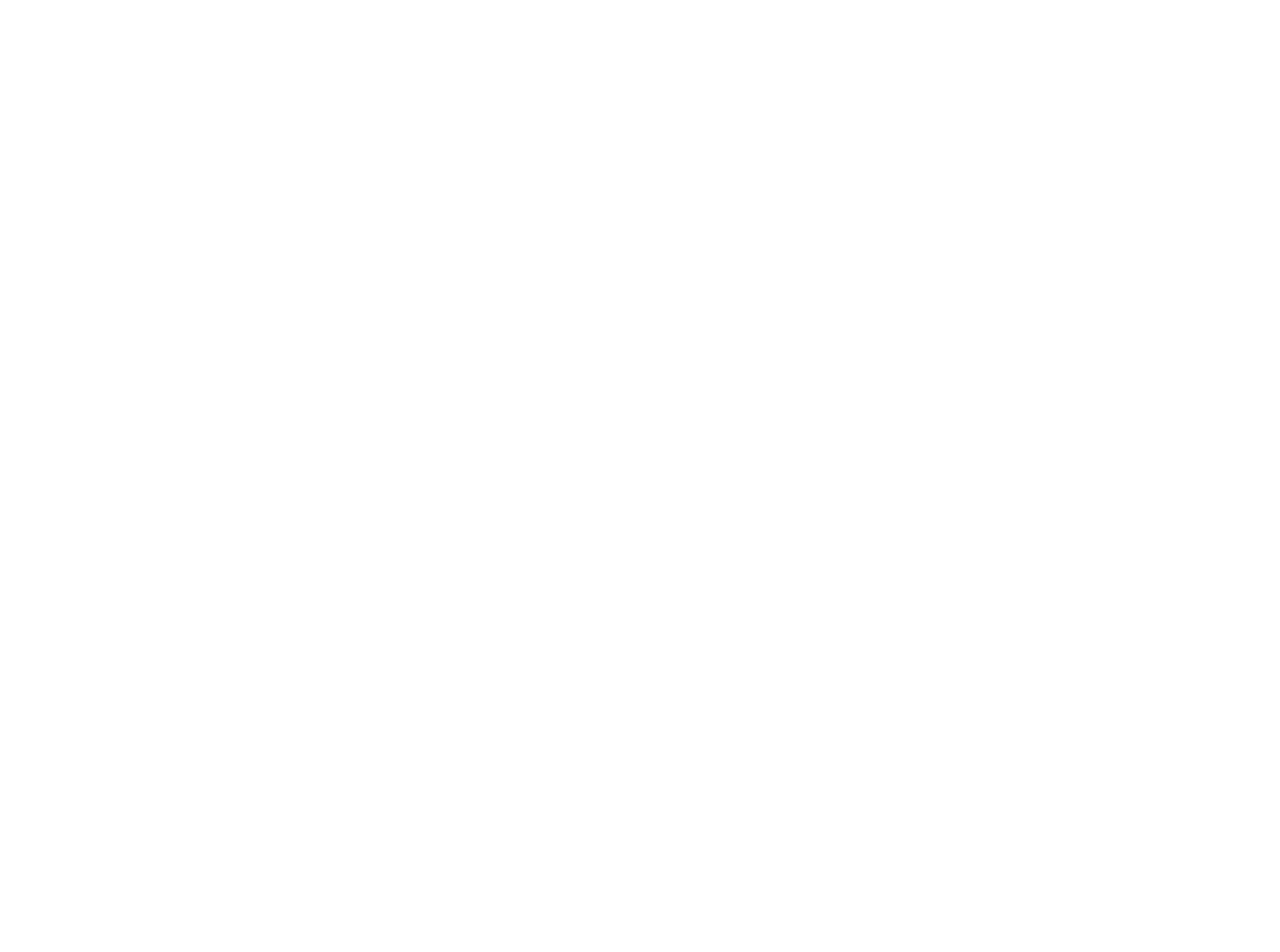
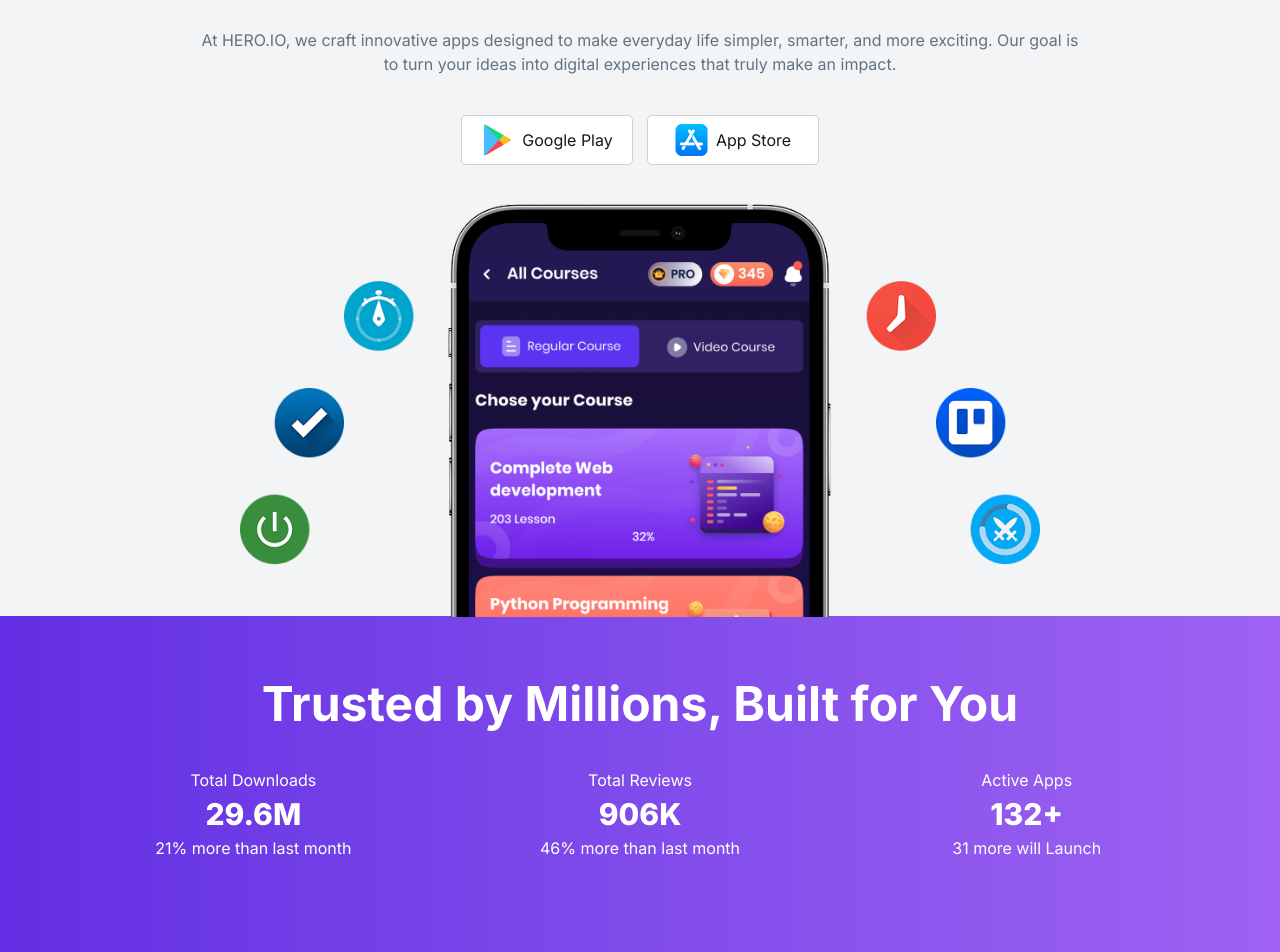
Before and after one commit to md-abdullah-al-ahad/PH-B12A08-Hero-Apps, a React (Vite) app: page / in a window 1280 px wide. Shown: the part 300-1252 px from the top of the page. Before the commit the page ends 800 px from the top, so only its background shows below. Built offline with nearby package versions, Linux system fonts and the light colour scheme.

Commit message:
add the hero section

```diff
--- /dev/null
+++ b/src/Components/Hero/Hero.jsx
@@ -0,0 +1,66 @@
+import React from "react";
+import appstore from "../../../public/appstore.png";
+import playstore from "../../../public/googleplay.png";
+import heroimg from "../../../public/hero.png";
+const Hero = () => {
+  return (
+    <div className="bg-gray-100">
+      <div className="flex flex-col items-center justify-center gap-10 px-6 pt-20 pb-0 sm:px-10 lg:px-20 max-w-[1440px] mx-auto">
+        <h1 className="text-5xl sm:text-6xl lg:text-7xl font-semibold text-center">
+          We Build <br /> <span className="text-[#632EE3]">Productive </span>{" "}
+          Apps
+        </h1>
+
+        <p className="text-center text-base sm:text-md max-w-4xl text-[#627382]">
+          At HERO.IO, we craft innovative apps designed to make everyday life
+          simpler, smarter, and more exciting. Our goal is to turn your ideas
+          into digital experiences that truly make an impact.
+        </p>
+
+        <div className="flex flex-wrap justify-center items-center gap-4">
+          <button className="w-full sm:w-auto min-w-[170px] flex justify-center items-center gap-2 p-2 outline outline-1 outline-[#D2D2D2] rounded bg-white hover:shadow-md transition">
+            <img src={playstore} alt="Google Play" />
+            <p>Google Play</p>
+          </button>
+          <button className="w-full sm:w-auto min-w-[170px] flex justify-center items-center gap-2 p-2 outline outline-1 outline-[#D2D2D2] rounded bg-white hover:shadow-md transition">
+            <img src={appstore} alt="App Store" />
+            <p>App Store</p>
+          </button>
+        </div>
+        <div className="w-full flex justify-center">
+          <img
+            className="w-full max-w-[800px] h-auto"
+            src={heroimg}
+            alt="Hero"
+          />
+        </div>
+      </div>
+      <div className="bg-gradient-to-r from-[#632EE3] to-[#9F62F2] flex flex-col items-center text-white py-16 -mt-px">
+        <h1 className="text-3xl lg:text-5xl font-bold text-center">
+          Trusted by Millions, Built for You
+        </h1>
+        <div className="flex flex-col sm:flex-row items-center justify-center gap-10 py-10 px-6 sm:px-10 lg:px-20 w-full max-w-[1440px] mx-auto">
+          <div className="flex-1 flex flex-col items-center gap-1 text-center">
+            <p>Total Downloads</p>
+            <h2 className="font-extrabold text-3xl">29.6M</h2>
+            <p>21% more than last month</p>
+          </div>
+
+          <div className="flex-1 flex flex-col items-center gap-1 text-center">
+            <p>Total Reviews</p>
+            <h2 className="font-extrabold text-3xl">906K</h2>
+            <p>46% more than last month</p>
+          </div>
+
+          <div className="flex-1 flex flex-col items-center gap-1 text-center">
+            <p>Active Apps</p>
+            <h2 className="font-extrabold text-3xl">132+</h2>
+            <p>31 more will Launch</p>
+          </div>
+        </div>
+      </div>
+    </div>
+  );
+};
+
+export default Hero;
--- a/src/pages/Home/Home.jsx
+++ b/src/pages/Home/Home.jsx
@@ -1,7 +1,12 @@
 import React from "react";
+import Hero from "../../Components/Hero/Hero";
 
 const Home = () => {
-  return <div></div>;
+  return (
+    <div>
+      <Hero></Hero>
+    </div>
+  );
 };
 
 export default Home;
```
Also changed, not shown: public/appstore.png (added), public/googleplay.png (added).
